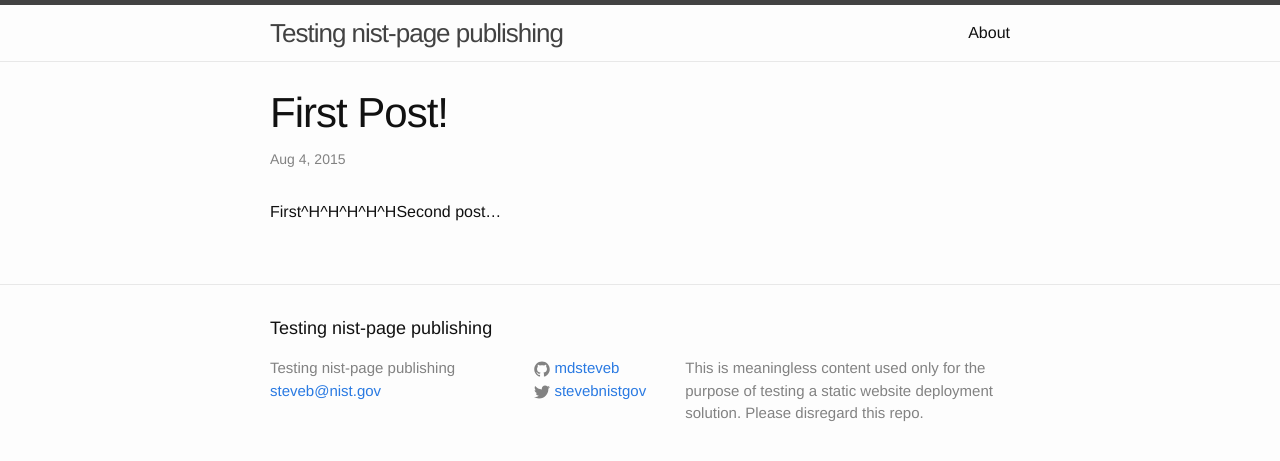
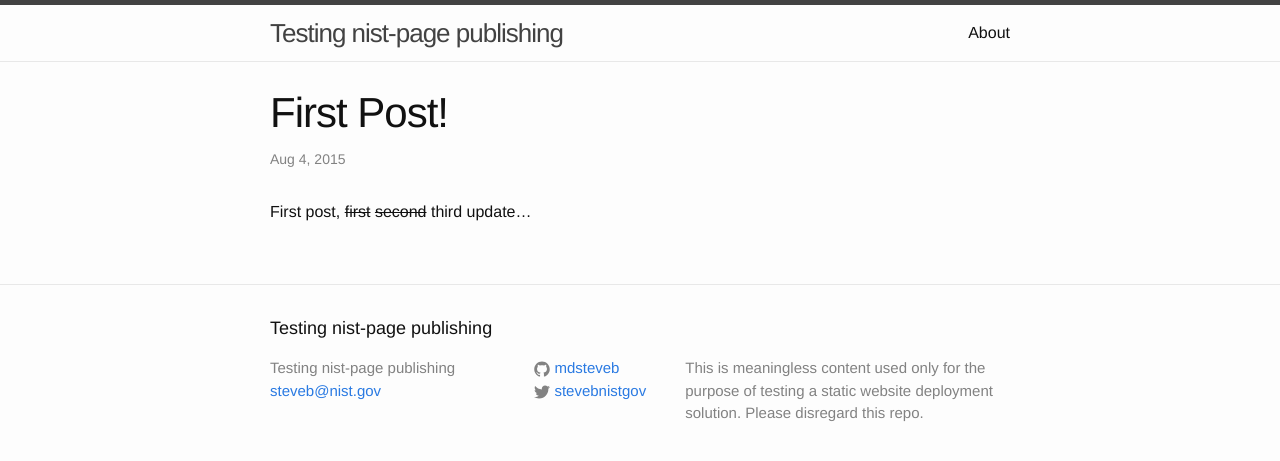
Before and after one commit to usnistgov/pagetest, a Jekyll site: the page built from _posts/2015-08-04-first-post.markdown, in a window 1280 px wide. Shown: the top 461 px of the page. Built offline with Jekyll 4.4.1, drawn with Linux system fonts in a browser that asks for light colours.

Commit message:
3rd update

```diff
--- a/_posts/2015-08-04-first-post.markdown
+++ b/_posts/2015-08-04-first-post.markdown
@@ -4,4 +4,4 @@ title:  "First Post!"
 date:   2015-08-04 00:10:00
 categories: jekyll update
 ---
-First^H^H^H^H^HSecond post...
+First post, <strike>first</strike> <strike>second</strike> third update...
```
